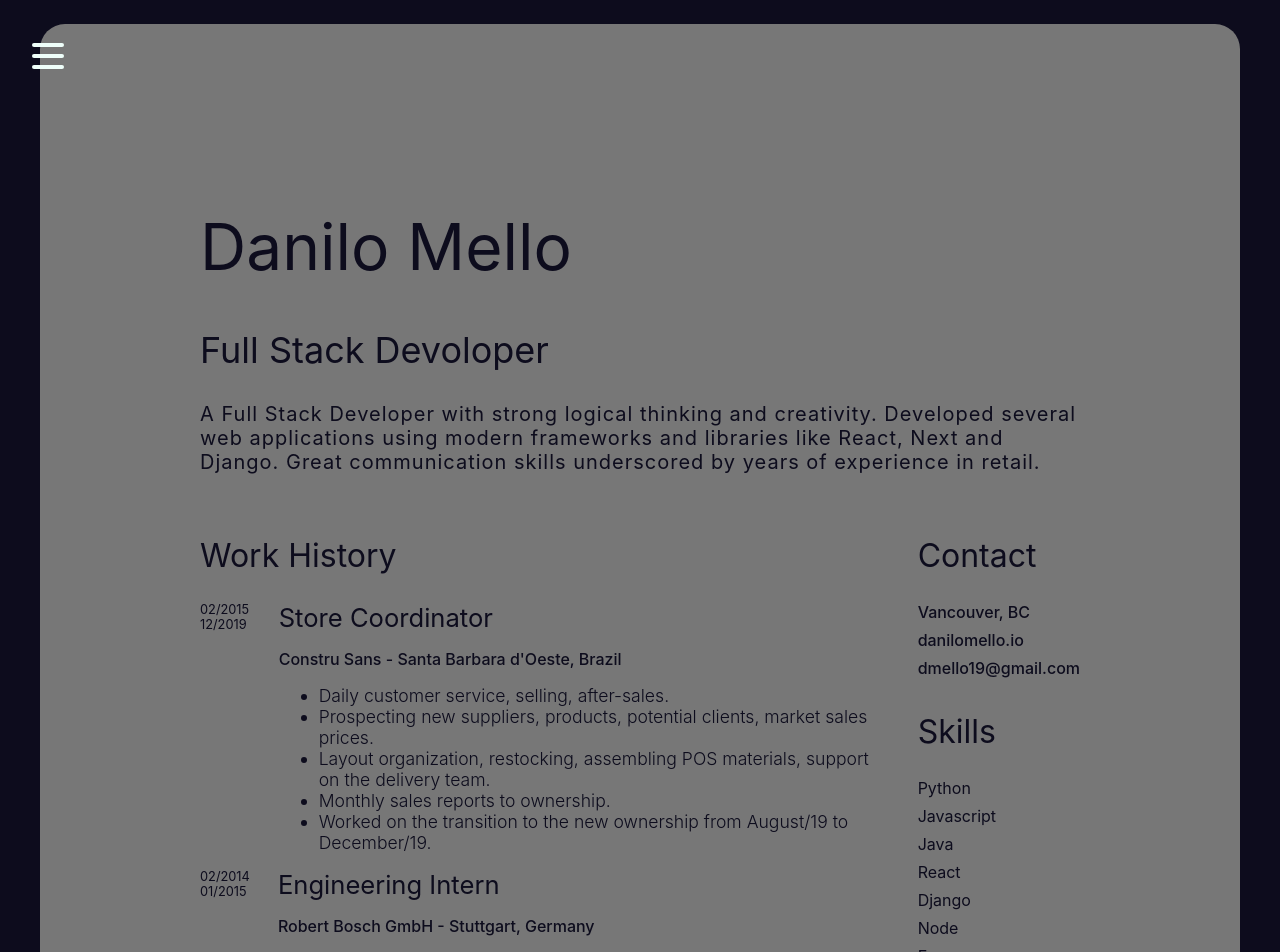
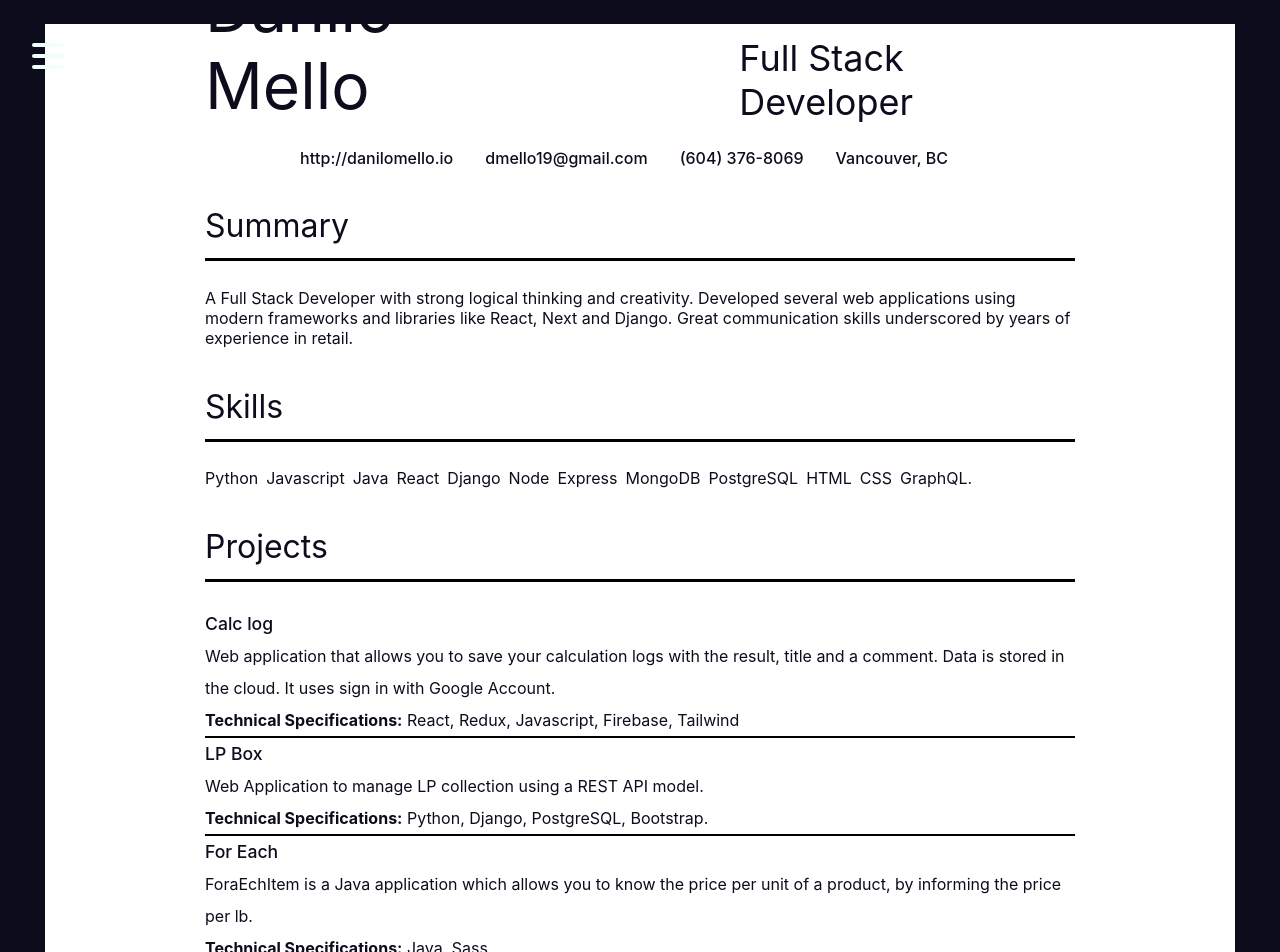
Before and after one commit to danilo-mello/portfolio, a React (Create React App) app: page /resume in a window 1280 px wide. Shown: the top 952 px of the page. Built offline with nearby package versions, Linux system fonts and the light colour scheme.

Commit message:
Update resume page

```diff
--- a/src/components/About/About.jsx
+++ b/src/components/About/About.jsx
@@ -28,7 +28,7 @@ const About = () => {
 
     const resumeHandler = () => {
         history.push("/resume")
-        // history.push("/")
+        window.scrollTo(0, 0)
     }
 
     return (
--- a/src/components/Hero/Hero.jsx
+++ b/src/components/Hero/Hero.jsx
@@ -15,7 +15,7 @@ const Hero = () => {
   return (
     <StyledHero >
         <StyledHeroTitle>danilo mello</StyledHeroTitle>
-        <StyledHeroSubTitle>portfolio - developer</StyledHeroSubTitle>
+        <StyledHeroSubTitle>portfolio - full stack developer</StyledHeroSubTitle>
         <StyledHeroLinkSection>
           <StyledHeroLink href="#about">about </StyledHeroLink>
           &bull;
--- a/src/components/Resume/Resume.jsx
+++ b/src/components/Resume/Resume.jsx
@@ -1,4 +1,6 @@
 import React from 'react';
+
+import { useHistory } from "react-router-dom";
 
 import data from '../../static/resumeData.json'
 
@@ -6,11 +8,9 @@ import {
     ResumeStyled,
     ResumeContentSection,
     ResumeWorksSection,
-    ResumeWorksAndEducationSection,
     ResumeTitleSection,
     ResumeTitleName,
     ResumeTitleProfession,
-    ResumeTitleDescription,
     ResumeWorksSectionTitle,
     ResumeWork,
     ResumeWorkList,
@@ -23,36 +23,130 @@ import {
     ResumeEducation,
     ResumeEducationTitle,
     ResumeEducationName,
-    ResumeContactAndSkillsSection,
     ResumeWorkDescription,
     ResumeContactSection,
-    ResumeContactTitle,
     ResumeContactContent,
     ResumeSkillsSection,
     ResumeSkillsTitle,
     ResumeSkillsList,
     ResumeSkill,
+    ResumeProjectsSection,
+    ResumeProjectsTitle,
+    ResumeProjectsList,
+    ResumeProject,
+    ResumeSummarySection,
+    ResumeSummaryTitle,
+    ResumeSummaryDescription,
+    ResumeProjectName,
+    ResumeProjectDescription,
+    ResumeProjectTech,
+    ResumeDownloadButton
 }
 from './Resume.styled';
 
 const Resume = () => {
+
+    const history = useHistory();
+
+    const downloadHandler = (e) => {
+        e.preventDefault()
+
+    }
+
+    const backHandler = () => {
+        history.push("/")
+        window.scrollTo(0, 0)
+    }
     return(
-        <ResumeStyled>
+        <>
+        <ResumeStyled id="Resume">
 
             <ResumeTitleSection>
                 <ResumeTitleName>{data.resume.name}</ResumeTitleName>
                 <ResumeTitleProfession>{data.resume.profession}</ResumeTitleProfession>
-                <ResumeTitleDescription>
-                    {data.resume.description}
-                </ResumeTitleDescription>
             </ResumeTitleSection>
+
+            <ResumeContactSection>
+                {
+                    data.resume.contact.map(cont => {
+                        return(
+                            <ResumeContactContent>
+                                {cont}
+                            </ResumeContactContent>
+                        )
+
+                    })
+                }
+            </ResumeContactSection>
 
             <ResumeContentSection>
 
-                <ResumeWorksAndEducationSection>
+                <ResumeSummarySection>
+                    <ResumeSummaryTitle>
+                        Summary
+                    </ResumeSummaryTitle>
+                    <ResumeSummaryDescription>
+                        {data.resume.summary}
+                    </ResumeSummaryDescription>
+                </ResumeSummarySection>
+
+                <ResumeSkillsSection>
+                    <ResumeSkillsTitle>Skills</ResumeSkillsTitle>
+                    <ResumeSkillsList>
+                        {
+                            data.resume.skills.map(skill => {
+                                return(
+                                    <ResumeSkill>
+                                        {skill}
+                                    </ResumeSkill>
+                                )
+                            })
+                        }
+                    </ResumeSkillsList>
+                </ResumeSkillsSection>
+
+                <ResumeProjectsSection>
+                    <ResumeProjectsTitle>Projects</ResumeProjectsTitle>
+                    <ResumeProjectsList>
+                        {
+                            data.resume.projects.map(project => {
+                                return(
+                                    <ResumeProject>
+                                        <ResumeProjectName>
+                                            {project.name}
+                                        </ResumeProjectName>
+                                        <ResumeProjectDescription>
+                                            {project.description}
+                                        </ResumeProjectDescription>
+                                        <ResumeProjectTech>
+                                            <b>Technical Specifications:</b> {project.tech}
+                                        </ResumeProjectTech>
+                                    </ResumeProject>
+                                )
+                            })
+                        }
+                    </ResumeProjectsList>
+                </ResumeProjectsSection>
+
+                <ResumeEducationSection>
+                    <ResumeEducationSectionTitle>Education</ResumeEducationSectionTitle>
+                    {
+                        data.resume.education.map(e => {
+                            return(
+                                <ResumeEducation>
+                                    <ResumeEducationTitle>
+                                        {e.title}
+                                    </ResumeEducationTitle>
+                                    <ResumeEducationName>
+                                        {e.college}
+                                    </ResumeEducationName>
+                                </ResumeEducation>
+                            )
+                        })
+                    }
+                </ResumeEducationSection>
 
                 <ResumeWorksSection>
-
                     <ResumeWorksSectionTitle>Work History</ResumeWorksSectionTitle>
                         <ResumeWorkList>
                             {
@@ -82,72 +176,18 @@ const Resume = () => {
                                 })
                             }
                         </ResumeWorkList>
-
                 </ResumeWorksSection>
 
-                    <ResumeEducationSection>
-                        <ResumeEducationSectionTitle>Education</ResumeEducationSectionTitle>
 
-                        {
-                            data.resume.education.map(e => {
-                                return(
-                                    <ResumeEducation>
-                                        <ResumeEducationTitle>
-                                            {e.title}
-                                        </ResumeEducationTitle>
-                                        <ResumeEducationName>
-                                            {e.college}
-                                        </ResumeEducationName>
-                                    </ResumeEducation>
-                                )
-                            })
-                        }
-
-                    </ResumeEducationSection>
-
-
-                </ResumeWorksAndEducationSection>
-
-                <ResumeContactAndSkillsSection>
-
-                    <ResumeContactSection>
-                        <ResumeContactTitle>Contact</ResumeContactTitle>
-                        <ResumeContactContent>
-                            {data.resume.adress}
-                        </ResumeContactContent>
-                        {
-                            data.resume.contact.map(cont => {
-                                return(
-                                    <ResumeContactContent>
-                                        {cont}
-                                    </ResumeContactContent>
-                                )
-
-                            })
-                        }
-
-                    </ResumeContactSection>
-
-                    <ResumeSkillsSection>
-                        <ResumeSkillsTitle>Skills</ResumeSkillsTitle>
-                        <ResumeSkillsList>
-                            {
-                                data.resume.skills.map(skill => {
-                                    return(
-                                        <ResumeSkill>
-                                            {skill}
-                                        </ResumeSkill>
-                                    )
-                                })
-                            }
-                        </ResumeSkillsList>
-                    </ResumeSkillsSection>
-
-                </ResumeContactAndSkillsSection>
 
             </ResumeContentSection>
 
         </ResumeStyled>
+
+        <ResumeDownloadButton href="#">Download</ResumeDownloadButton>
+        <ResumeDownloadButton onClick={() => backHandler()}>Home</ResumeDownloadButton>
+
+        </>
     )
 }
 
--- a/src/components/Resume/Resume.styled.js
+++ b/src/components/Resume/Resume.styled.js
@@ -9,12 +9,11 @@ export const ResumeStyled = styled.div`
     margin: 5rem 0 0rem 1.75rem;
 
   }
-  background: #777777;
-
+  background: #FFFFFF;
   margin-bottom: 2rem;
   margin-top: 1.5rem;
-  width: 75rem;
-  height: 90rem;
+  width: 1190px;
+  height: 1684px;
   align-items: center;
   color: #0D0C1D;
   display: flex;
@@ -22,31 +21,40 @@ export const ResumeStyled = styled.div`
   justify-content: center;
   padding-left: 10rem;
   padding-right: 10rem;
-  border-radius: 25px;
 `;
 
 export const ResumeContentSection = styled.div`
-  display: flex;
-  justify-content: column;
 `;
 
-export const ResumeTitleSection = styled.div``;
+export const ResumeTitleSection = styled.div`
+  display: flex;
+  width: 100%;
+`;
 
 export const ResumeTitleName = styled.h1`
   font-size: 4rem;
   font-weight: 400;
+  text-align: left;
+  height: 5rem;
+  margin: 0;
+  display: flex;
+  align-items: flex-end;
 `;
 
 export const ResumeTitleProfession = styled.h2`
   font-size: 2.25rem;
   font-weight: 400;
+  display: flex;
+  align-items: flex-end;
+  height: 5rem;
+  margin: 0 0 0 11rem;
 `;
 
 export const ResumeTitleDescription = styled.p`
   font-size: 1.25rem;
   font-weight: 400;
   letter-spacing: 1px;
-  padding-bottom: 1rem;
+
 `;
 
 export const ResumeWorksAndEducationSection = styled.div`
@@ -59,6 +67,8 @@ export const ResumeWorksSection = styled.div``;
 export const ResumeWorksSectionTitle = styled.h2`
   font-size: 2rem;
   font-weight: 400;
+  line-height: 2em;
+  border-bottom: 3px solid #000000;
 `;
 
 export const ResumeWork = styled.div`
@@ -70,6 +80,7 @@ export const ResumeWorkList = styled.div``;
 
 export const ResumeWorkPeriod = styled.div`
   font-size: 0.8rem;
+  width: 5rem;
 `;
 
 export const ResumeWorkDetails = styled.div``;
@@ -95,6 +106,8 @@ export const ResumeEducationSection = styled.div``;
 export const ResumeEducationSectionTitle = styled.h2`
   font-size: 2rem;
   font-weight: 400;
+  line-height: 2em;
+  border-bottom: 3px solid #000000;
 `;
 
 export const ResumeEducation = styled.div``;
@@ -113,17 +126,17 @@ export const ResumeContactAndSkillsSection = styled.div`
   padding: 0 0 0 1rem;
 `;
 
-export const ResumeContactSection = styled.div``;
-
-export const ResumeContactTitle = styled.h2`
-  font-size: 2rem;
-  font-weight: 400;
+export const ResumeContactSection = styled.div`
+  display: flex;
+  flex-direction: row;
+  justify-content: space-between;
 `;
 
 export const ResumeContactContent = styled.div`
   font-size: 1rem;
   font-weight: 450;
-  padding-bottom: 0.5rem;
+  padding-right: 2rem;
+  padding-top: 1.5rem;
 `;
 
 export const ResumeSkillsSection = styled.div``;
@@ -131,12 +144,88 @@ export const ResumeSkillsSection = styled.div``;
 export const ResumeSkillsTitle = styled.h2`
   font-size: 2rem;
   font-weight: 400;
+  line-height: 2em;
+  border-bottom: 3px solid #000000;
 `;
 
-export const ResumeSkillsList = styled.div``;
+export const ResumeSkillsList = styled.div`
+  display: flex;
+  flex-direction: row;
+`;
 
 export const ResumeSkill = styled.div`
   font-size: 1rem;
   font-weight: 400;
-  padding-bottom: 0.5rem;
+  padding-right: 0.5rem;
 `;
+
+export const ResumeProjectsSection = styled.div`
+
+`;
+
+export const ResumeProjectsTitle = styled.h2`
+  font-size: 2rem;
+  font-weight: 400;
+  line-height: 2em;
+  border-bottom: 3px solid #000000;
+`;
+export const ResumeProjectsList = styled.div`
+  display: flex;
+  flex-direction: column;
+`;
+
+export const ResumeProject = styled.div`
+  font-size: 1rem;
+  font-weight: 400;
+  line-height: 2em;
+  border-bottom: 2px solid #000000;
+`;
+
+export const ResumeSummarySection = styled.div``;
+export const ResumeSummaryTitle = styled.h2`
+  font-size: 2rem;
+  font-weight: 400;
+  line-height: 2em;
+  border-bottom: 3px solid #000000;
+`;
+
+export const ResumeSummaryDescription = styled.div``;
+
+export const ResumeProjectName = styled.div`
+font-weight: 450;
+font-size: 1.1rem;
+`;
+export const ResumeProjectDescription = styled.div`
+font-size: 1rem;
+`;
+export const ResumeProjectTech = styled.div``;
+
+export const ResumeDownloadButton = styled.a`
+background-color: #333333;
+border: 2px solid #333333;
+font-weight: 300;
+border-radius: 7px;
+color: #EFFFFA;
+padding: 1rem 2rem;
+text-align: center;
+display: inline-block;
+font-size: 1.5rem;
+box-shadow: 0 4px 8px 0 rgba(0, 0, 0, 0.2);
+cursor: pointer;
+margin-bottom: 5rem;
+margin-right: 5rem;
+text-decoration: none;
+align-items: center;
+&:hover {
+  color: #000000;
+  background-color: #555555;
+  transform: scale(1.01);
+  transition: transform 0.3s ease-in-out
+}
+@media (max-width: 576px) {
+  font-size: 1rem;
+  padding: 1rem;
+  margin-bottom: 1rem;
+
+}
+`;
--- a/src/static/projectsData.json
+++ b/src/static/projectsData.json
@@ -32,8 +32,8 @@
         {
             "name": "For Each",
             "title": "For Each",
-            "description": "ForEachItem is a Java application which allows you to know the price per unit of a produce, by informing the price per lb.",
-            "link=": "https://cookie777.github.io/ForEach-Item/lp/",
+            "description": "ForaEchItem is a Java application which allows you to know the price per unit of a produce, by informing the price per lb.",
+            "link": "https://cookie777.github.io/ForEach-Item/lp/",
             "github": "https://github.com/cookie777/ForEach-Item",
             "image": "https://github.com/danilo-mello/portfolio/blob/main/src/static/img/foreach.png?raw=true",
             "tools": [
--- a/src/static/resumeData.json
+++ b/src/static/resumeData.json
@@ -1,8 +1,8 @@
 {
     "resume": {
         "name": "Danilo Mello",
-        "profession": "Full Stack Devoloper",
-        "description": "A Full Stack Developer with strong logical thinking and creativity. Developed several web applications using modern frameworks and libraries like React, Next and Django. Great communication skills underscored by years of experience in retail.",
+        "profession": "Full Stack Developer",
+        "summary": "A Full Stack Developer with strong logical thinking and creativity. Developed several web applications using modern frameworks and libraries like React, Next and Django. Great communication skills underscored by years of experience in retail.",
         "works": [
             {
                 "period": "02/2015 12/2019 ",
@@ -11,8 +11,6 @@
                 "description": [
                     "Daily customer service, selling, after-sales.",
                     "Prospecting new suppliers, products, potential clients, market sales prices.",
-                    "Layout organization, restocking, assembling POS materials, support on the delivery team.",
-                    "Monthly sales reports to ownership.",
                     "Worked on the transition to the new ownership from August/19 to December/19."
                     ]
             },
@@ -22,7 +20,7 @@
                 "company": "Robert Bosch GmbH - Stuttgart, Germany",
                 "description": [
                     "Performed several laboratory experiments on the oxygen sensor development department.",
-                    "Managed and organized schedule of experiments to be performend by other interns."
+                    "Managed and organized schedule of experiments to be performed by other interns."
                 ]
             }
         ],
@@ -45,12 +43,31 @@
             "Node",
             "Express",
             "MongoDB",
-            "PostgreSql",
+            "PostgreSQL",
             "HTML",
-            "CSS"
+            "CSS",
+            "GraphQL."
         ],
-        "adress": "Vancouver, BC",
-        "contact": ["danilomello.io", "dmello19@gmail.com"]
-
+        "contact": ["http://danilomello.io", "dmello19@gmail.com", "(604) 376-8069", "Vancouver, BC"],
+        "projects": [
+            {
+                "name": "Calc log",
+                "link": "https://calc-log.vercel.app/",
+                "description": "Web application that allows you to save your calculation logs with the result, title and a comment. Data is stored in the cloud. It uses sign in with Google Account.",
+                "tech": "React, Redux, Javascript, Firebase, Tailwind"
+            },
+            {
+                "name": "LP Box",
+                "link": "https://dm-lpbox.herokuapp.com/",
+                "description": "Web Application to manage LP collection using a REST API model.",
+                "tech": "Python, Django, PostgreSQL, Bootstrap."
+            },
+            {
+                "name": "For Each",
+                "link": "https://cookie777.github.io/ForEach-Item/lp/",
+                "description": "ForaEchItem is a Java application which allows you to know the price per unit of a product, by informing the price per lb.",
+                "tech": "Java, Sass."
+            }
+        ]
     }
 }
```
Also changed, not shown: 1 other file (tests, documents, lock files or other folders). Lines whose indentation alone changed are shown as unchanged.
